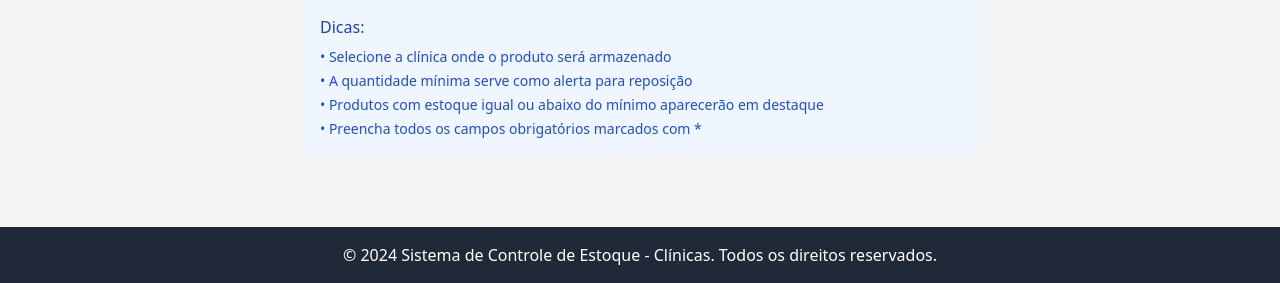
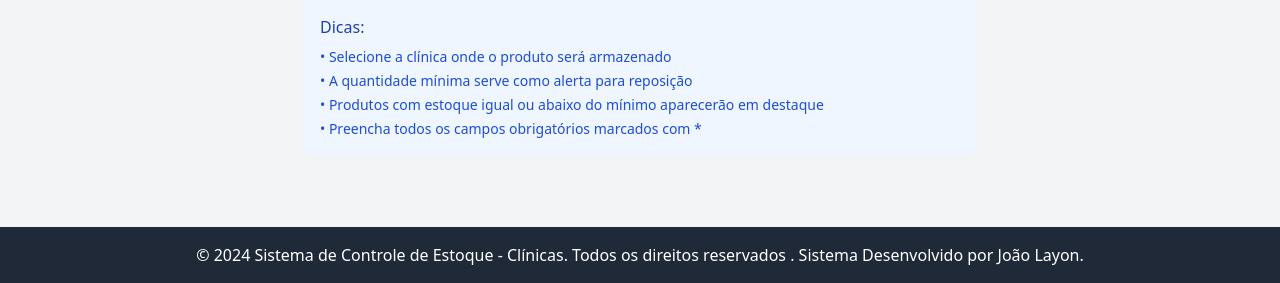
Before and after one commit to DuJao22/CONTROLE_ESTOQUE, a Flask app: page /admin/cadastro-produto in a window 1280 px wide. Shown: the part 727-1010 px from the top of the page. Run offline with Flask 3, Linux system fonts and the light colour scheme; a user stored in the database is signed in; some libraries are stand-ins or nearby versions.

Commit message:
Update base.html

```diff
--- a/templates/base.html
+++ b/templates/base.html
@@ -69,7 +69,7 @@
     <!-- Footer -->
     <footer class="bg-gray-800 text-white mt-12">
         <div class="container mx-auto px-4 py-4 text-center">
-            <p>&copy; 2024 Sistema de Controle de Estoque - Clínicas. Todos os direitos reservados.</p>
+            <p>&copy; 2024 Sistema de Controle de Estoque - Clínicas. Todos os direitos reservados . Sistema Desenvolvido por João Layon.</p>
         </div>
     </footer>
 </body>
```
